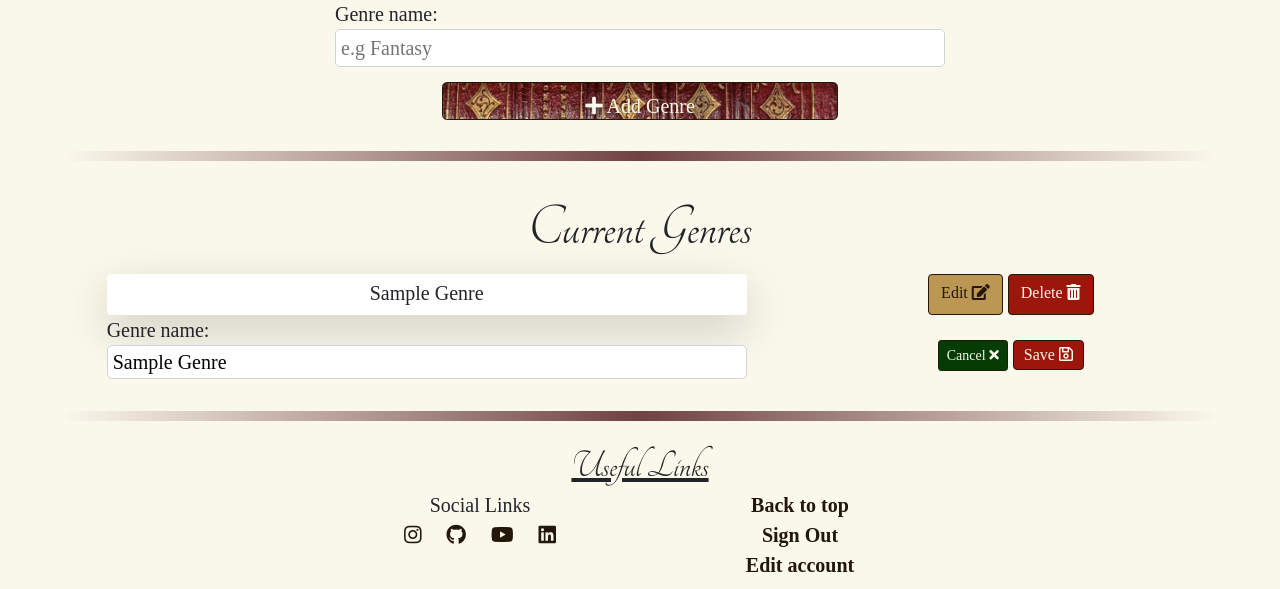
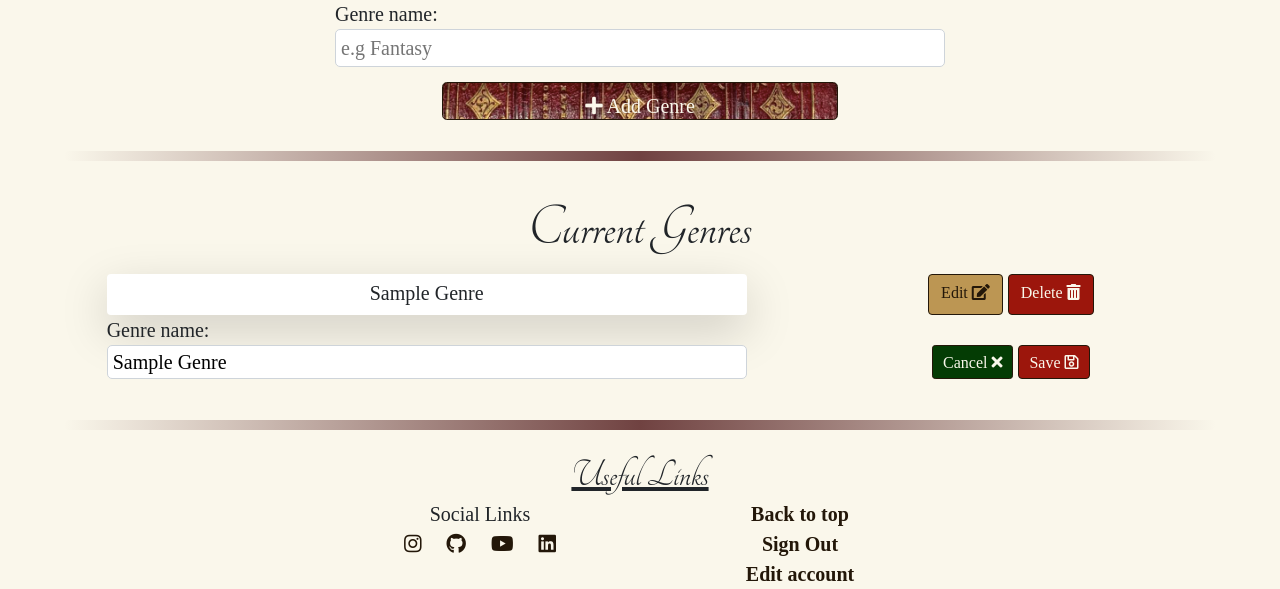
Before and after one commit to natalie-kate/pocket-bookcase, a Flask app: page /manage_genre in a window 1280 px wide, after a click on "Edit". Shown: the part 414-1003 px from the top of the page. Run offline with Flask 2, Linux system fonts and the light colour scheme; the visitor is signed in with stand-in values (Sample User, id 1); a database or web service that is not in the repository returns one stand-in record (values such as "Sample title"); some libraries are stand-ins or nearby versions; some web fonts are replaced.

Commit message:
Style edit/delete genre & modal btns

```diff
--- a/static/css/style.css
+++ b/static/css/style.css
@@ -156,11 +156,13 @@ h3.footer {
 #edit-genre-form input {
     height: 30px;
 }
-.edit-genres-btn {
-    padding: 0 10px;
+.edit-genres-btn,
+.delete-genre-btn {
+    padding: 5px 10px;
     font-size: 16px;
-    margin-top: 25px;
+    margin-top: 30px;
     margin-bottom: 25px;
+    height: 34px;
 }
 .edit-btn,
 .read-btn {
@@ -192,6 +194,10 @@ h3.footer {
 .profile-books p {
     margin-top: 5px;
     margin-bottom: 5px;
+}
+.modal-btn a {
+    width: 50%;
+    margin-bottom: 10px;
 }
 .buttons .btn {
     margin-left: 5px;
```
